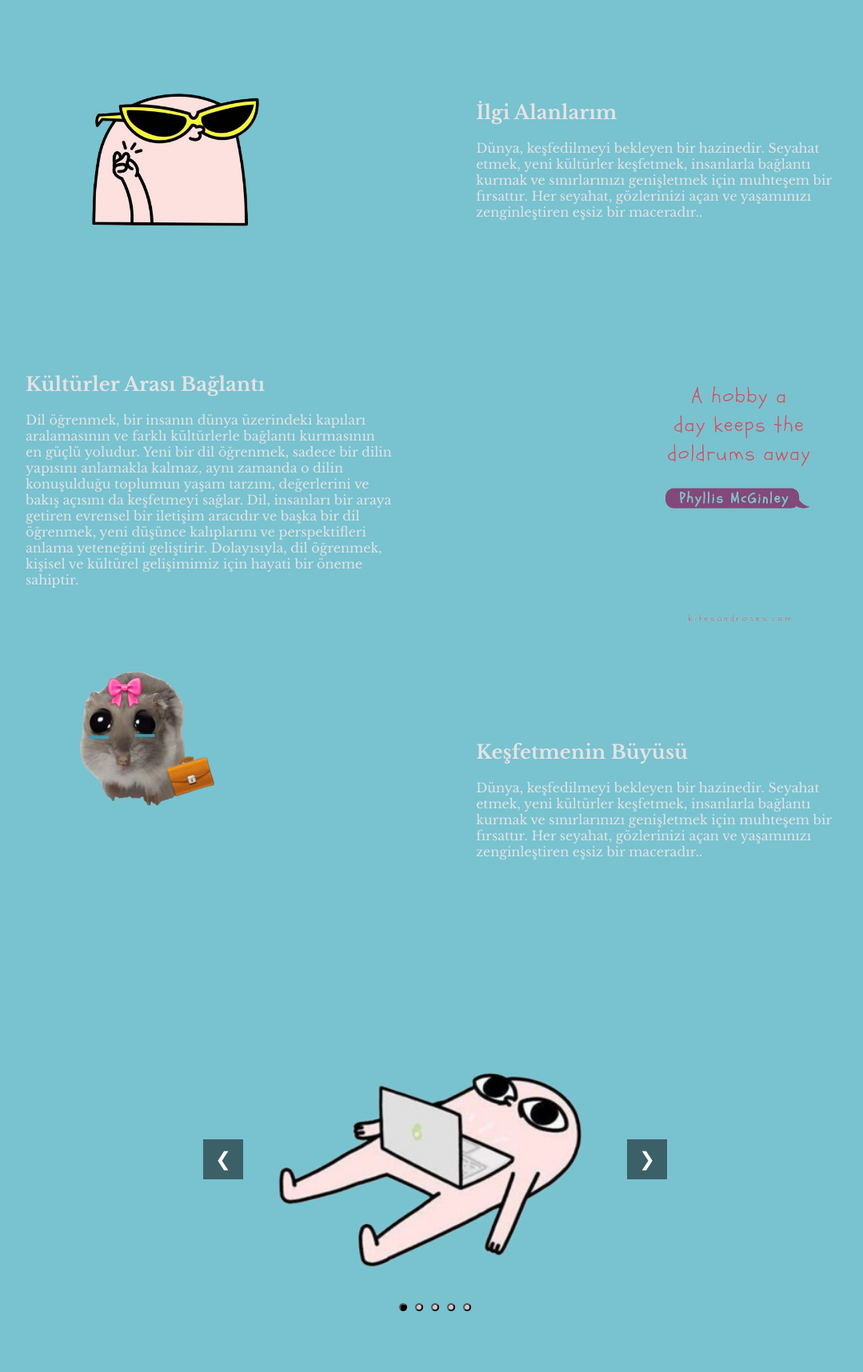
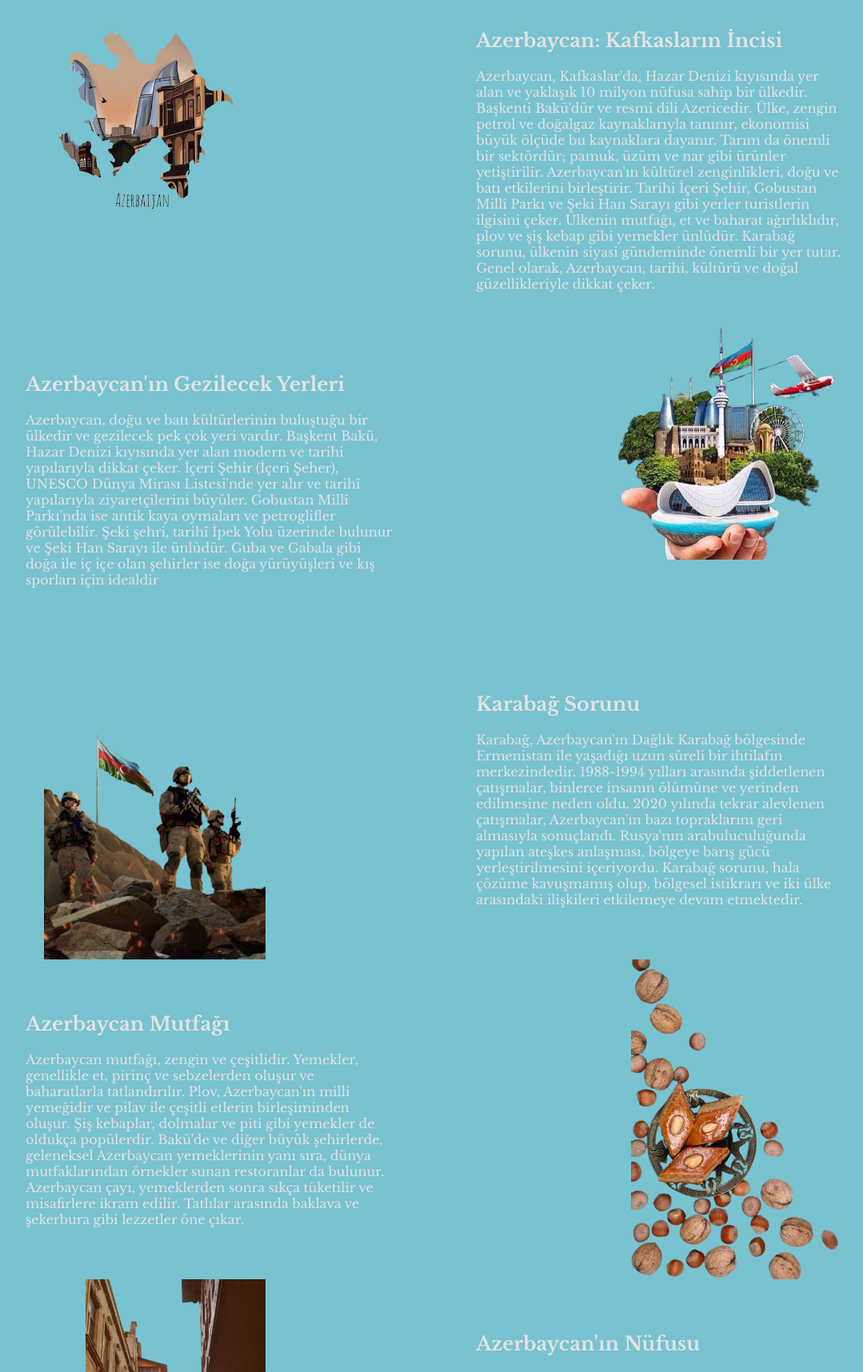
Before and after one commit to nigaarr/proje, a PHP site: page /html/memlekketim.html in a window 1280 px wide. Shown: the part 100-1816 px from the top of the page at 80% size, without its empty margins (96-1175 px from the left). Before the commit the page ends 1740 px from the top, so only its background shows below. Run offline with PHP 8.4, Linux system fonts and the light colour scheme; some libraries are stand-ins or nearby versions.

Commit message:
memleketim
memleketim sayfasında fotoğrafları ve yazıları değişdirdim bundan başka sliderın ölçüleini değişib ve gölge ekledim ona

```diff
--- a/css/anasayfa.css
+++ b/css/anasayfa.css
@@ -287,72 +287,3 @@ ul li {
     top: 0px; /* Üstten 10 piksel mesafe */
     right: 10px; /* Sağdan 10 piksel mesafe */
 }
-/*-------------------------- Memleketim -------------------------*/
-.slider-container {
-    position: relative;
-    width: 600px;
-    height: 400px;
-    margin: 50px auto;
-}
-
-.slide {
-    position: absolute;
-    top: 0;
-    left: 0;
-    width: 100%;
-    height: 100%;
-    opacity: 0;
-    transition: opacity 0.5s ease-in-out;
-}
-
-.slide img {
-    width: 100%;
-    height: 100%;
-    object-fit: cover;
-}
-
-.slide.active {
-    opacity: 1;
-}
-
-.prev-btn, .next-btn {
-    position: absolute;
-    top: 50%;
-    transform: translateY(-50%);
-    width: 50px;
-    height: 50px;
-    background-color: rgba(0, 0, 0, 0.5);
-    color: white;
-    font-size: 24px;
-    border: none;
-    cursor: pointer;
-}
-
-.prev-btn {
-    left: 10px;
-}
-
-.next-btn {
-    right: 10px;
-}
-
-.dot-container {
-    position: absolute;
-    bottom: 10px;
-    left: 50%;
-    transform: translateX(-50%);
-    display: flex;
-}
-
-.dot {
-    width: 10px;
-    height: 10px;
-    margin: 0 5px;
-    background-color: #ccc;
-    border-radius: 50%;
-    cursor: pointer;
-}
-
-.dot.active {
-    background-color: #000;
-}
--- /dev/null
+++ b/css/memleketim.css
@@ -0,0 +1,192 @@
+html{
+    scroll-behavior: smooth;
+}
+*{
+    margin: 0;
+    padding: 0;
+    list-style: none;
+    text-decoration: none;
+    box-sizing: border-box;
+}
+body{
+    background: #79c2d0;
+    font-family: "Libre Baskerville", sans-serif;
+}
+/*--------------------- Section ---------------------*/
+section{
+    padding: 100px 0;
+    background: #79c2d0;
+}
+.section_title{
+    margin-bottom: 30px;
+}
+.section_title h2{
+    position: relative;
+    text-align: center;
+    color: #fff;
+    transition: all .5s ease-in-out;
+    font-size: 30px;
+}
+.section_title h2:hover{
+    background: #78c2c3;
+}
+/*--------------------- Header ---------------------*/
+header{
+    background: #79c2d0;
+    position: fixed;
+    width: 100%;
+    z-index: 5;
+}
+.navbar{
+    display: flex;
+    justify-content: space-around;
+    margin: 0 auto;
+    width: 100%;
+    padding: 10px 0;
+    background: linear-gradient(pink, transparent);
+    min-height: 100px;
+}
+.nav_links{
+    display: flex;
+    margin-top: 20px;
+}
+.nav_links li a{
+    text-decoration: none;
+    font-weight: 500;
+    color: #fff;
+    padding-bottom: 15px;
+    margin: 0 25px;
+}
+.nav_links li a:hover{
+    border-bottom: 2px solid #fff;
+}
+.logo{
+    margin-top: 15px;
+}
+.logo h2 a{
+    color: #fff;
+    text-transform: uppercase;
+    font-size: 25px;
+    font-weight: 600;
+}
+/*-------------------- Memleketim -------------------------*/
+.aboutme{
+    color: #e3e3e3;
+}
+.aboutme_child1{
+    position: relative;/* Konumlandırma yapabilmek için container'a göre pozisyonlandırma yapar */
+    width: 300px; /* Container'ın genişliği */
+    height: 400px; /* Container'ın yüksekliği */
+}
+.image1{
+    position: absolute; /* Görsel mutlak konumlandırma için */
+    top: 0; /* Yukarıdan mesafe */
+    right: 0; /* Sağdan mesafe */
+    max-width: 100%; /* Maksimum genişlik */
+    max-height: 100%;
+}
+.icon-container {
+    align-items: center;
+}
+.image2{
+    max-width: 50%;
+    max-height: 50%;
+}
+.aboutme{
+    display: flex;
+    justify-content: space-between;
+    align-items: center;
+    margin: 0 auto;
+    width: 80%;
+}
+.aboutme_child{
+    flex-basis: 45%;
+}
+
+/*-------------------------- Slider -------------------------*/
+.slider-container {
+    position: relative;
+    width: 1000px;
+    height: 600px;
+    margin: 50px auto;
+    box-shadow: 0 10px 20px rgba(0, 0, 0, 0.3);
+}
+
+.slide {
+    position: absolute;
+    top: 0;
+    left: 0;
+    width: 100%;
+    height: 100%;
+    opacity: 0;
+    transition: opacity 0.5s ease-in-out;
+}
+
+.slide img {
+    width: 100%;
+    height: 100%;
+    object-fit: cover;
+}
+
+.slide.active {
+    opacity: 1;
+}
+
+.prev-btn, .next-btn {
+    position: absolute;
+    top: 50%;
+    transform: translateY(-50%);
+    width: 50px;
+    height: 50px;
+    background-color: rgba(0, 0, 0, 0.5);
+    color: white;
+    font-size: 24px;
+    border: none;
+    cursor: pointer;
+}
+
+.prev-btn {
+    left: 10px;
+}
+
+.next-btn {
+    right: 10px;
+}
+
+.dot-container {
+    position: absolute;
+    bottom: 10px;
+    left: 50%;
+    transform: translateX(-50%);
+    display: flex;
+}
+
+.dot {
+    width: 10px;
+    height: 10px;
+    margin: 0 5px;
+    background-color: #ccc;
+    border-radius: 50%;
+    cursor: pointer;
+}
+
+.dot.active {
+    background-color: #000;
+}
+
+@media screen and (max-width: 768px) {
+    .slider-container {
+        margin: 20px auto;
+    }
+
+    .prev-btn, .next-btn {
+        width: 30px;
+        height: 30px;
+        font-size: 16px;
+    }
+
+    .dot {
+        width: 8px;
+        height: 8px;
+    }
+}
--- a/html/memlekketim.html
+++ b/html/memlekketim.html
@@ -7,7 +7,7 @@
     <link href='https://unpkg.com/boxicons@2.1.4/css/boxicons.min.css' rel='stylesheet'>
     <link href='https://unpkg.com/boxicons@2.1.4/css/boxicons.min.css' rel='stylesheet'>
     <link rel="stylesheet" href="https://cdnjs.cloudflare.com/ajax/libs/font-awesome/5.15.4/css/all.min.css">
-    <link rel="stylesheet" href="/css/anasayfa.css">
+    <link rel="stylesheet" href="/css/memleketim.css">
     <title>Nigar's website</title>
 </head>
 <body>
@@ -31,62 +31,100 @@
    <section id="memlekketim">
     <div class="aboutme">
         <div class="aboutme_child1">
-            <img src="/images/me.png" class="image1">
+            <img src="/images/map.png" class="image1">
         </div>
         <div class="aboutme_child">
-        <h1>İlgi Alanlarım</h1><br>
-        <p>  Dünya, keşfedilmeyi bekleyen bir hazinedir.
-             Seyahat etmek, yeni kültürler keşfetmek, insanlarla
-             bağlantı kurmak ve sınırlarınızı genişletmek için muhteşem
-              bir fırsattır. Her seyahat, gözlerinizi açan ve yaşamınızı
-              zenginleştiren eşsiz bir maceradır..</p>
+        <h1>Azerbaycan: Kafkasların İncisi</h1><br>
+        <p> Azerbaycan, Kafkaslar'da, Hazar Denizi kıyısında
+             yer alan ve yaklaşık 10 milyon nüfusa sahip bir
+              ülkedir. Başkenti Bakü'dür ve resmi dili Azericedir.
+               Ülke, zengin petrol ve doğalgaz kaynaklarıyla tanınır,
+                ekonomisi büyük ölçüde bu kaynaklara dayanır. Tarım da
+                önemli bir sektördür; pamuk, üzüm ve nar gibi ürünler yetiştirilir.
+                Azerbaycan'ın kültürel zenginlikleri, doğu ve batı etkilerini birleştirir.
+                 Tarihi İçeri Şehir, Gobustan Millî Parkı ve Şeki Han Sarayı gibi yerler
+                 turistlerin ilgisini çeker. Ülkenin mutfağı, et ve baharat ağırlıklıdır,
+                 plov ve şiş kebap gibi yemekler ünlüdür. Karabağ sorunu, ülkenin siyasi
+                 gündeminde önemli bir yer tutar. Genel olarak, Azerbaycan, tarihi, kültürü
+                  ve doğal güzellikleriyle dikkat çeker.</p>
         </div>
     </div>
     <div class="aboutme">
         <div class="aboutme_child">
-        <h1>Kültürler Arası Bağlantı</h1><br>
-        <p>  Dil öğrenmek, bir insanın dünya üzerindeki kapıları aralamasının
-             ve farklı kültürlerle bağlantı kurmasının en güçlü yoludur. Yeni bir
-             dil öğrenmek, sadece bir dilin yapısını anlamakla kalmaz, aynı zamanda
-             o dilin konuşulduğu toplumun yaşam tarzını, değerlerini ve bakış açısını
-              da keşfetmeyi sağlar. Dil, insanları bir araya getiren evrensel bir iletişim
-               aracıdır ve başka bir dil öğrenmek, yeni düşünce kalıplarını ve perspektifleri
-                anlama yeteneğini geliştirir. Dolayısıyla, dil öğrenmek, kişisel ve kültürel
-                 gelişimimiz için hayati bir öneme sahiptir.</p>
+        <h1>Azerbaycan'ın Gezilecek Yerleri</h1><br>
+        <p>Azerbaycan, doğu ve batı kültürlerinin buluştuğu bir ülkedir ve gezilecek pek
+            çok yeri vardır. Başkent Bakü, Hazar Denizi kıyısında yer alan modern ve tarihi
+            yapılarıyla dikkat çeker. İçeri Şehir (İçeri Şeher), UNESCO Dünya Mirası Listesi'nde
+             yer alır ve tarihî yapılarıyla ziyaretçilerini büyüler. Gobustan Millî Parkı'nda
+              ise antik kaya oymaları ve petroglifler görülebilir. Şeki şehri, tarihî İpek Yolu
+              üzerinde bulunur ve Şeki Han Sarayı ile ünlüdür. Guba ve Gabala gibi doğa ile iç
+               içe olan şehirler ise doğa yürüyüşleri ve kış sporları için idealdir</p>
         </div>
         <div class="aboutme_child1">
-            <img src="/images/hobby.png" class="image1">
+            <img src="/images/sighseeing.png" class="image1">
         </div>
     </div>
     <div class="aboutme">
         <div class="aboutme_child1">
-            <img src="/images/Bow_hamster-removebg-preview.png" class="image1">
+            <img src="/images/karabag.png" class="image1">
         </div>
         <div class="aboutme_child">
-        <h1>Keşfetmenin Büyüsü</h1><br>
-        <p>  Dünya, keşfedilmeyi bekleyen bir hazinedir.
-             Seyahat etmek, yeni kültürler keşfetmek, insanlarla
-             bağlantı kurmak ve sınırlarınızı genişletmek için muhteşem
-              bir fırsattır. Her seyahat, gözlerinizi açan ve yaşamınızı
-              zenginleştiren eşsiz bir maceradır..</p>
+        <h1>Karabağ Sorunu</h1><br>
+        <p>Karabağ, Azerbaycan'ın Dağlık Karabağ bölgesinde Ermenistan ile yaşadığı uzun
+            süreli bir ihtilafın merkezindedir. 1988-1994 yılları arasında şiddetlenen
+            çatışmalar, binlerce insanın ölümüne ve yerinden edilmesine neden oldu. 2020
+             yılında tekrar alevlenen çatışmalar, Azerbaycan'ın bazı topraklarını geri
+             almasıyla sonuçlandı. Rusya'nın arabuluculuğunda yapılan ateşkes anlaşması,
+              bölgeye barış gücü yerleştirilmesini içeriyordu. Karabağ sorunu, hala çözüme
+               kavuşmamış olup, bölgesel istikrarı ve iki ülke arasındaki ilişkileri etkilemeye devam etmektedir.</p>
+        </div>
+    </div>
+    <div class="aboutme">
+        <div class="aboutme_child">
+        <h1> Azerbaycan Mutfağı</h1><br>
+        <p> Azerbaycan mutfağı, zengin ve çeşitlidir. Yemekler, genellikle et, pirinç ve
+            sebzelerden oluşur ve baharatlarla tatlandırılır. Plov, Azerbaycan'ın milli yemeğidir
+             ve pilav ile çeşitli etlerin birleşiminden oluşur. Şiş kebaplar, dolmalar ve piti
+             gibi yemekler de oldukça popülerdir. Bakü'de ve diğer büyük şehirlerde, geleneksel
+             Azerbaycan yemeklerinin yanı sıra, dünya mutfaklarından örnekler sunan restoranlar
+              da bulunur. Azerbaycan çayı, yemeklerden sonra sıkça tüketilir ve misafirlere ikram
+              edilir. Tatlılar arasında baklava ve şekerbura gibi lezzetler öne çıkar.</p>
+        </div>
+        <div class="aboutme_child1">
+            <img src="/images/paxlava-removebg-preview.png" class="image1">
+        </div>
+    </div>
+    <div class="aboutme">
+        <div class="aboutme_child1">
+            <img src="/images/street.png" class="image1">
+        </div>
+        <div class="aboutme_child">
+        <h1>Azerbaycan'ın Nüfusu</h1><br>
+        <p> Azerbaycan'ın nüfusu yaklaşık 10 milyon kişidir ve nüfusun büyük bir kısmı
+            Bakü'de yaşamaktadır. Ülkenin demografik yapısı, etnik çeşitlilik göstermektedir;
+            Azeriler, nüfusun büyük çoğunluğunu oluştururken, Ruslar, Ermeniler, Lezgiler ve
+            diğer küçük etnik gruplar da bulunmaktadır. Nüfusun büyük çoğunluğu Müslümandır
+             ve bu, kültürel ve sosyal hayatı önemli ölçüde etkiler. Genç nüfus oranı yüksek
+              olup, şehirleşme oranı da hızla artmaktadır. Eğitim ve sağlık alanında yapılan
+               yatırımlar, nüfusun yaşam kalitesini artırmayı hedeflemektedir.</p>
         </div>
     </div>
 
     <div class="slider-container">
         <div class="slide">
-            <img src="/images/die.png" alt="Image 1" class="slide-image" data-url="https://www.google.com.tr/?gws_rd=ssl">
+            <img src="/images/Baku Azerbeijan.jpg" alt="Image 1" class="slide-image" data-url="https://tr.wikipedia.org/wiki/Azerbaycan_tarihi" >
         </div>
         <div class="slide">
-            <img src="/images/esc.png" alt="Image 2" class="slide-image" data-url="https://www.google.com.tr/?gws_rd=ssl">
+            <img src="/images/Sheki.jpg" alt="Image 2" class="slide-image" data-url="https://www.tripadvisor.com.tr/Attractions-g293933-Activities-Azerbaijan.html">
         </div>
         <div class="slide">
-            <img src="/images/heart.png" alt="Image 3" class="slide-image" data-url="https://www.google.com.tr/?gws_rd=ssl">
+            <img src="/images/Karabakh is Azerbaijan.jpg" alt="Image 3" class="slide-image" data-url="https://www.hurriyet.com.tr/gundem/kafkasyanin-incisi-28-yil-sonra-kurtuldu-41657539">
         </div>
         <div class="slide">
-            <img src="/images/nojus.jpeg" alt="Image 4" class="slide-image" data-url="https://www.google.com.tr/?gws_rd=ssl">
+            <img src="/images/nojus.jpeg" alt="Image 4" class="slide-image" data-url="https://www.hisglobal.com.tr/blog/kafkaslarin-incisi-azerbaycanin-damaklari-senlendiren-lezzetleri">
         </div>
         <div class="slide">
-            <img src="/images/me.png" alt="Image 5" class="slide-image" data-url="https://www.google.com.tr/?gws_rd=ssl">
+            <img src="/images/indir (6).jpg" alt="Image 5" class="slide-image" data-url="https://tr.wikipedia.org/wiki/Azerbaycan_tarihi">
         </div>
         <button class="prev-btn">&#10094;</button>
         <button class="next-btn">&#10095;</button>
--- a/js/memleketim.js
+++ b/js/memleketim.js
@@ -64,7 +64,6 @@ function updateSlider() {
 
 
 
-// JavaScript kodunu ekleyin
 document.addEventListener("DOMContentLoaded", function() {
     // Tüm slide resimlerini seç
     var slideImages = document.querySelectorAll(".slide-image");
```
Also changed, not shown: images/Baku Azerbeijan.jpg (added), images/Baku nights, Azerbaijan.jpg (added), images/Karabakh is Azerbaijan.jpg (added), images/Sheki.jpg (added), images/dishes.jpg (added), images/indir (6).jpg (added), images/karabag.png (added), images/map.png (added), images/paxlava-removebg-preview.png (added), images/sighseeing.png (added), images/street.png (added).
